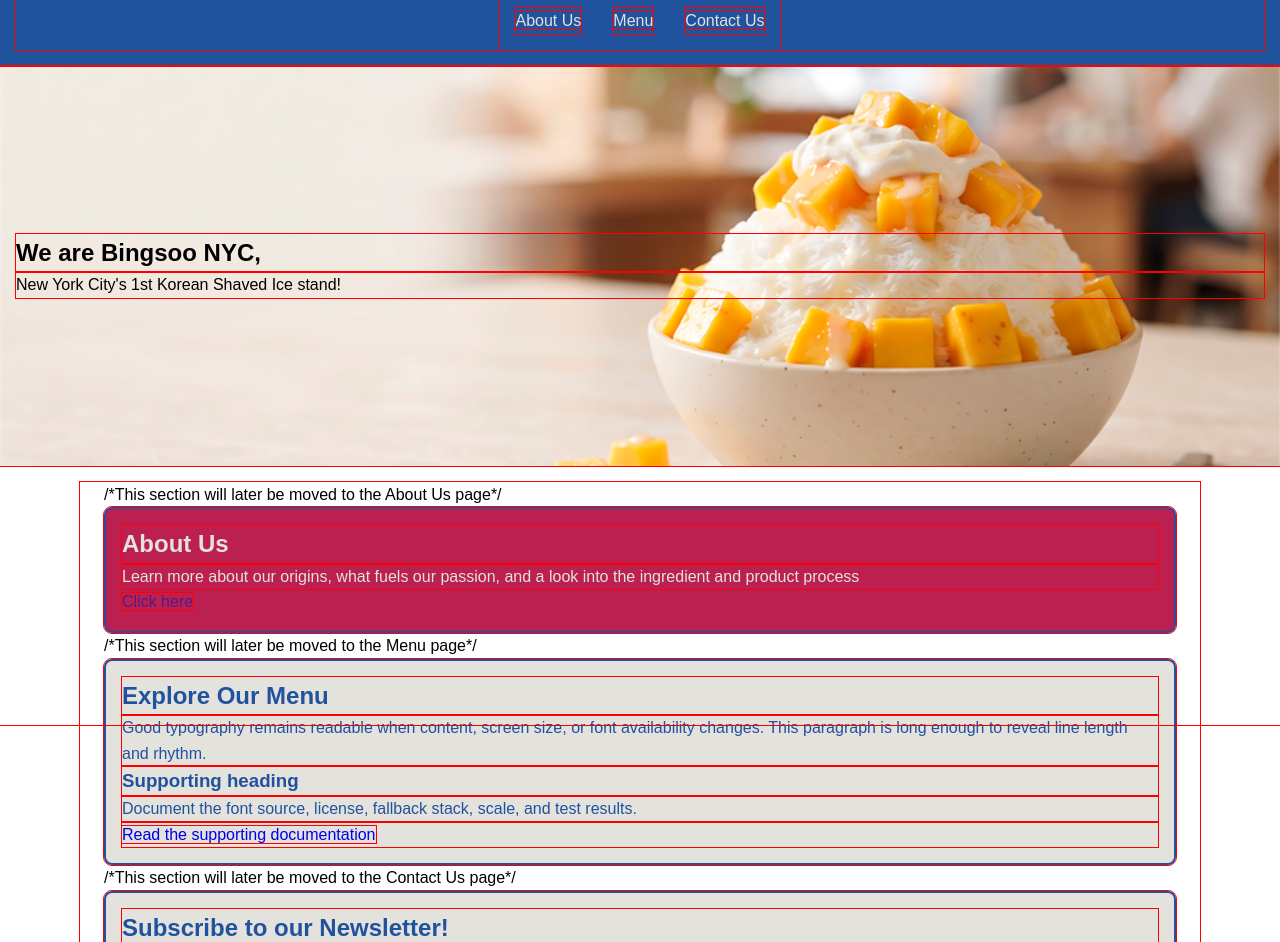
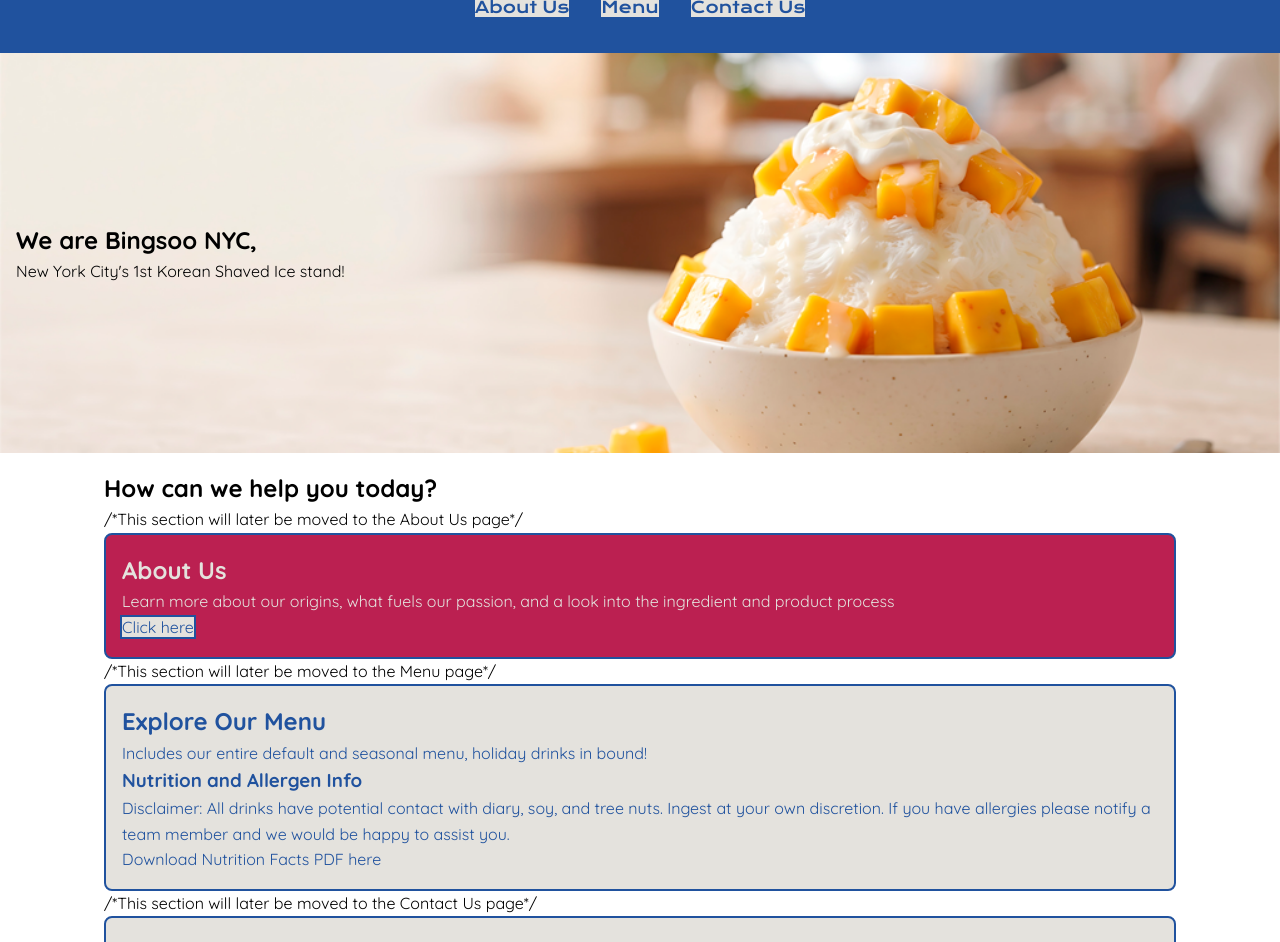
Before and after one commit to emilylei361/module-1-deliverable-design-system-specimen, a plain HTML site: page index.html in a window 1280 px wide. Shown: the part 75-1017 px from the top of the page. Drawn offline with nearby package versions, Linux system fonts and the light colour scheme.

Commit message:
updated files

```diff
--- a/index.html
+++ b/index.html
@@ -1,16 +1,15 @@
-<!doctype html>
+<!DOCTYPE html>
 <html lang="en">
     <head>
       <meta charset="utf-8">
       <meta name="viewport" content="width=device-width, initial-scale=1">
       <title>Bingsoo.NYC</title>
       <link rel="stylesheet" href="styles.css">
-
     </head>
 <body>
   <header>
     <div>
-      <h1>Bingsoo NYC</h1>
+      <h2>Bingsoo NYC</h2>
     </div>
     <div>
       <nav>
@@ -23,12 +22,13 @@
     </div>
   </header>
   <main>
-    <section class="hero-section">
+    <section class="hero-section" >
           <h1>We are Bingsoo NYC,</h1>
           <p>New York City's 1st Korean Shaved Ice stand!</p>
     </section>
 
     <section class="cards">
+      <h2>How can we help you today?</h2>
       /*This section will later be moved to the About Us page*/
       <section class="card theme-alt">
         <h2>About Us</h2>
@@ -38,9 +38,9 @@
       /*This section will later be moved to the Menu page*/
       <section class="card">
         <h2>Explore Our Menu</h2>
-        <p>Good typography remains readable when content, screen size, or font availability changes. This paragraph is long enough to reveal line length and rhythm.</p>
-        <h3>Supporting heading</h3><p>Document the font source, license, fallback stack, scale, and test results.</p>
-        <p><a href="#">Read the supporting documentation</a></p>
+        <p>Includes our entire default and seasonal menu, holiday drinks in bound!</p>
+        <h3>Nutrition and Allergen Info</h3><p>Disclaimer: All drinks have potential contact with diary, soy, and tree nuts. Ingest at your own discretion. If you have allergies please notify a team member and we would be happy to assist you.</p>
+        <p><a href="#">Download Nutrition Facts PDF here</a></p>
       </section>
       /*This section will later be moved to the Contact Us page*/
       <section class="card">
--- a/styles.css
+++ b/styles.css
@@ -1,3 +1,5 @@
+@import url("https://fonts.googleapis.com/css2?family=Quicksand:wght@300..700&display=swap");
+  @import url("https://fonts.googleapis.com/css2?family=Krona+One&display=swap");
 :root {
   /* Web font: Quicksand font
   * Source: Google Fonts (variable)
@@ -5,25 +7,20 @@
   * Available weights: 300-700
   * Available styles: Italic, Normal
   * Font files: files are downloaded from Google Fonts
-  * External service requests: Requests Quicksand font style sheet from Google Fonts
-  */
-    @import url('https://fonts.googleapis.com/css2?family=Quicksand:wght@300..700&display=swap');
+  * External service requests: Requests Quicksand font style sheet from Google Fonts*/
+
   /* Web font: Krona One font
   * Source: Google Fonts (static)
   * License: SIL Open Font License 1.1 (OFL-1.1)
   * Available weights: 400
   * Available styles: Normal
   * Font files: files are downloaded from Google Fonts
-  * External service requests: Requests Krona One font style sheet from Google Fonts
-  */
-    @import url('https://fonts.googleapis.com/css2?family=Krona+One&display=swap');
-
-  /* TODO: Add the licensed web-font source above these rules, if used. */
+  * External service requests: Requests Krona One font style sheet from Google Fonts */
 
   /*Used for paragraphs*/
-  --font-body: "Quicksand", Arial, Helvetica, sans-serif;
+  --font-body: "Quicksand", "Times New Roman", Helvetica, sans-serif;
   /*Used for headings, subheadings, nav links*/
-  --font-header: "Krona One", Arial, Helvetica, serif;
+  --font-display: "Krona One", "Times New Roman", Helvetica, serif;
 
     /*Sets basic font size, 16px*/
   --base-font-size: 1rem;
@@ -45,11 +42,11 @@
   --color-text: #20529e;
   --color-button: #bb2051;
   --color-background: #e4e2dd;
-  /* --color-accent: #dfdc2f; */
+  --color-accent: #dfdc2f;
 }
 
 *, *::before, *::after {
-    outline: 1px solid red !important;
+    /* outline: 1px solid red !important;*/
     /* makes more intuitive sizing model for all elements*/
     box-sizing: border-box;
     /* removes any default margins*/
@@ -71,12 +68,18 @@ body,html {
 a{
     /* Removes underlines */
   text-decoration: none;
+  background-color: var(--color-background);
+  color: var(--color-text);
 }
-h1,p{
 
+a:focus{
+  padding: 0.5rem;
+  outline:2px solid var(--color-button);
 }
+
+
 header{
-
+    font-family: var(--font-display);
     padding:1rem;
     /* sets background color*/
     background-color: var(--color-text);
@@ -86,16 +89,15 @@ header{
     justify-content: space-between;
     /* sets text color*/
     color: var(--color-background);
-    div{
-        display:flex;
-        justify-content: center;
-        align-items: center;
-    }
+
 }
 
-nav{
+header div{
+    display:flex;
+    justify-content: center;
+    align-items: center;
+}
 
-}
 .nav-links{
     /* Removes bullet points */
     list-style: none;
@@ -105,10 +107,12 @@ nav{
     gap: 2rem;
     /*more breathing room*/
     padding:1rem;
-    a{
-        /* sets text color*/
-       color: var(--color-background);
-    }
+
+}
+
+.nav-links a{
+  /* sets text color*/
+    color: var(--color-text);
 }
 
 .hero-section{
@@ -150,15 +154,14 @@ main {
 .theme-alt {
    background: var(--color-button);
    color: var(--color-background);
-   .button{
+}
+.theme-alt .button{
     outline: 2px solid var(--color-text);
-   }
-  .button:hover{
-      background:var(--color-background);
-      color: var(--color-text);
-    }
+}
+.theme-alt .button:hover{
+    background-color: var(--color-accent);
+}
 
-  }
 @media (prefers-color-scheme: dark){
     header{
         background-color: var(--color-button);
```
Lines whose indentation alone changed are shown as unchanged.
